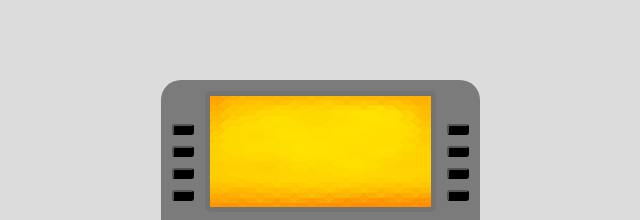
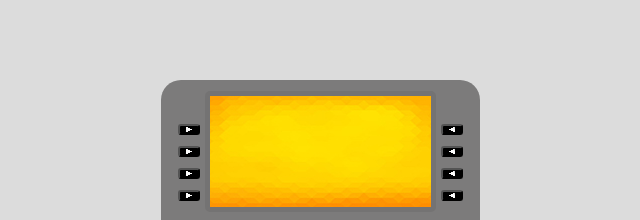
Before and after one commit to DanielRY012002/casocajero, a plain HTML site: page index.html in a window 1280 px wide. Shown: the top 220 px of the page, without its empty margins (320-960 px from the left). Drawn offline with Linux system fonts and the light colour scheme.

Commit message:
version2

```diff
--- a/css/estilos.css
+++ b/css/estilos.css
@@ -116,19 +116,37 @@ body{
 }
 .botonseleccion1{
     margin-top:44px;
-    margin-left:11px;
+    margin-left:17px;
     height:11px;
     width:22px;
-    background-color:black;
+    background-image: url(/imagenes/boton1.png);
     border-radius:3px;
     float:left;
 }
 .botonseleccion2{
     margin-top:11px;
-    margin-left:11px;
+    margin-left:17px;
     height:11px;
     width:22px;
-    background-color: black;
+    background-image: url(/imagenes/boton1.png);
+    border-radius:3px;
+    float:left;
+}
+.botonseleccion3{
+    margin-top:44px;
+    margin-left:5px;
+    height:11px;
+    width:22px;
+    background-image: url(/imagenes/boton2.png);
+    border-radius:3px;
+    float:left;
+}
+.botonseleccion4{
+    margin-top:11px;
+    margin-left:5px;
+    height:11px;
+    width:22px;
+    background-image: url(/imagenes/boton2.png);
     border-radius:3px;
     float:left;
 }
--- a/index.html
+++ b/index.html
@@ -3,7 +3,7 @@
 <head>
     <meta charset="UTF-8">
     <meta name="viewport" content="width=device-width, initial-scale=1.0">
-    <link rel="stylesheet" href="https://cdnjs.cloudflare.com/ajax/libs/font-awesome/4.7.0/css/font-awesome.min.css">
+    <link rel="stylesheet" href="https://stackpath.bootstrapcdn.com/font-awesome/4.7.0/css/font-awesome.min.css">
     <link rel="stylesheet" href="css/estilos.css">
     <title>Cajero</title>
 </head>
@@ -20,10 +20,10 @@
                 <iframe src="pantalla.html" frameborder="0"></iframe>
             </div>
             <div class="caja1_3">
-                    <input class="botonseleccion1" type="button" value="" onclick="" />
-                    <input class="botonseleccion2" type="button" value="" onclick="" />
-                    <input class="botonseleccion2" type="button" value="" onclick="" />
-                    <input class="botonseleccion2" type="button" value="" onclick="" />
+                    <input class="botonseleccion3" type="button" value="" onclick="" />
+                    <input class="botonseleccion4" type="button" value="" onclick="" />
+                    <input class="botonseleccion4" type="button" value="" onclick="" />
+                    <input class="botonseleccion4" type="button" value="" onclick="" />
             </div>
         </div>
         <div class="caja2">
```
Also changed, not shown: imagenes/boton1.png (added), imagenes/boton2.png (added).
